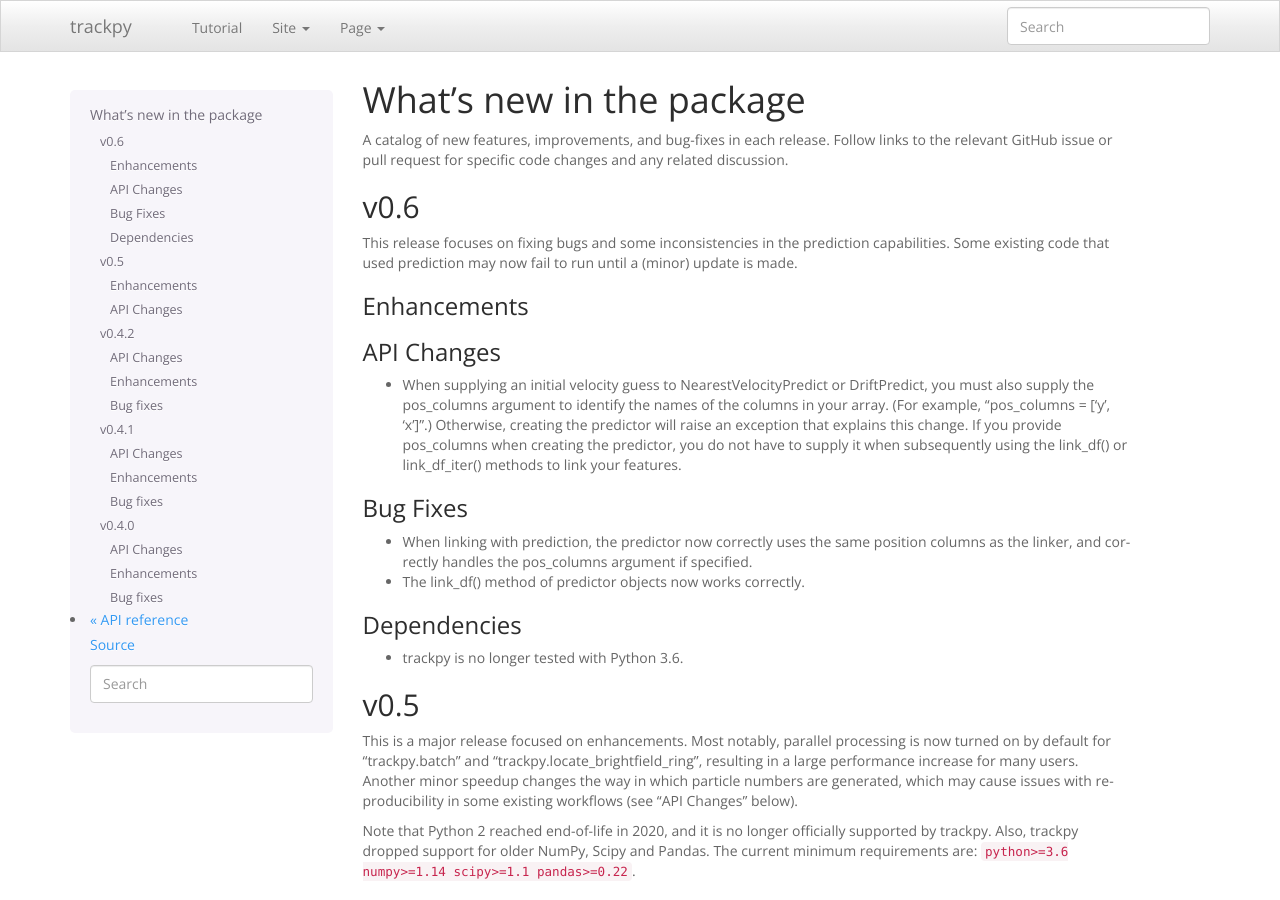
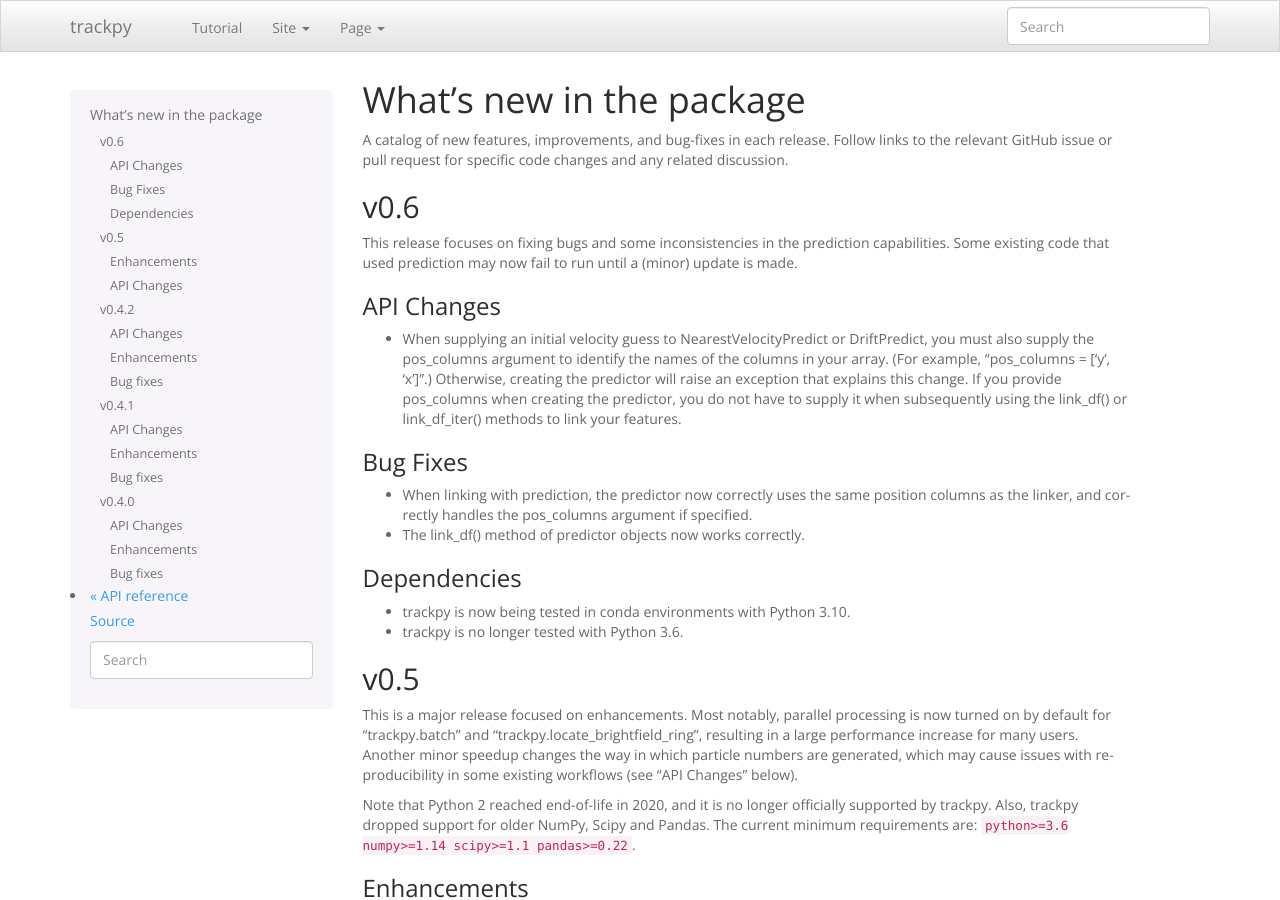
Before and after one commit to soft-matter/trackpy, a Sphinx documentation site: the page built from doc/whatsnew.rst, in a window 1280 px wide and 900 px high. Built offline with Sphinx 7.4.7, drawn with Linux system fonts in a browser that asks for light colours; pages that are not in the unit, such as notebooks, are missing from menus; the version number could not be read and is left out.

Commit message:
Explicitly test with and support Python 3.10

```diff
--- a/doc/releases/v0.6.txt
+++ b/doc/releases/v0.6.txt
@@ -4,10 +4,6 @@
 This release focuses on fixing bugs and some inconsistencies in the prediction
 capabilities. Some existing code that used prediction may now fail to run until
 a (minor) update is made.
-
-Enhancements
-~~~~~~~~~~~~
-
 
 API Changes
 ~~~~~~~~~~~
@@ -31,4 +27,5 @@
 Dependencies
 ~~~~~~~~~~~~
 
+- trackpy is now being tested in conda environments with Python 3.10.
 - trackpy is no longer tested with Python 3.6.
--- a/setup.py
+++ b/setup.py
@@ -26,12 +26,13 @@
     author_email = "daniel.b.allan@gmail.com",
     url = "https://github.com/soft-matter/trackpy",
     install_requires = ['numpy>=1.14', 'scipy>=1.1', 'pandas>=0.22', 'pyyaml', 'matplotlib', "looseversion>=1.0.1"],
-    python_requires=">=3.6",
+    python_requires=">=3.7",
     classifiers=[
         "Programming Language :: Python :: 3",
         "Programming Language :: Python :: 3.7",
         "Programming Language :: Python :: 3.8",
         "Programming Language :: Python :: 3.9",
+        "Programming Language :: Python :: 3.10",
     ],
     packages = ['trackpy', 'trackpy.refine', 'trackpy.linking', 'trackpy.locate_functions'],
     long_description = descr,
```
Also changed, not shown: 1 other file.
